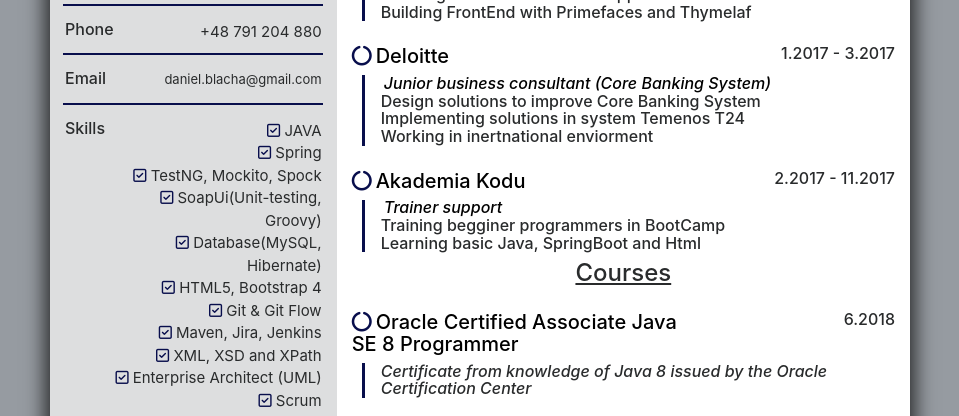
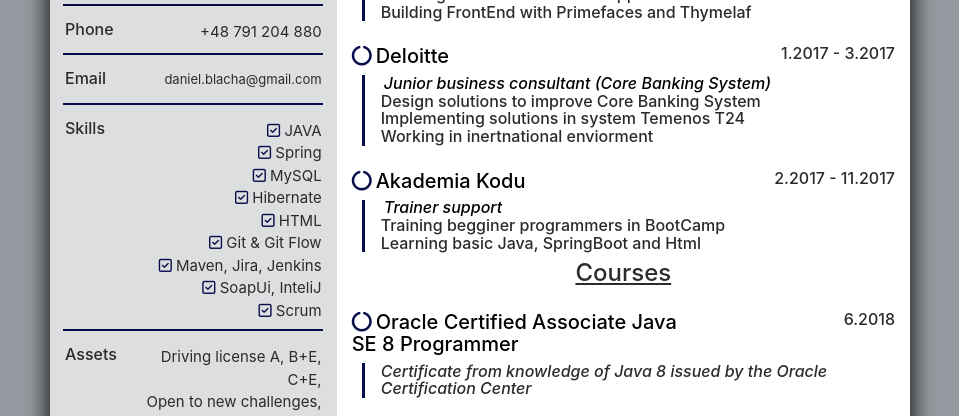
Before and after one commit to danielblacha/danielblacha.github.io, a plain HTML site: page index.html in a window 1280 px wide. Shown: the part 318-734 px from the top of the page, without its empty margins (160-1119 px from the left). Drawn offline with nearby package versions, Linux system fonts and the light colour scheme; a script that the page names is missing.

Commit message:
Update index.html

```diff
--- a/index.html
+++ b/index.html
@@ -50,14 +50,12 @@
           <div class="col-10 col-md-10 col-sm-12 text-right">
             <p><i class="fa fa-check-square-o" aria-hidden="true"></i> JAVA<br>
               <i class="fa fa-check-square-o" aria-hidden="true"></i> Spring<br>
-              <i class="fa fa-check-square-o" aria-hidden="true"></i> TestNG, Mockito, Spock<br>
-              <i class="fa fa-check-square-o" aria-hidden="true"></i> SoapUi(Unit-testing, Groovy)<br>
-              <i class="fa fa-check-square-o" aria-hidden="true"></i> Database(MySQL, Hibernate)<br>
-              <i class="fa fa-check-square-o" aria-hidden="true"></i> HTML5, Bootstrap 4<br>
+              <i class="fa fa-check-square-o" aria-hidden="true"></i> MySQL<br>
+              <i class="fa fa-check-square-o" aria-hidden="true"></i> Hibernate<br>
+              <i class="fa fa-check-square-o" aria-hidden="true"></i> HTML<br>
               <i class="fa fa-check-square-o" aria-hidden="true"></i> Git & Git Flow<br>
               <i class="fa fa-check-square-o" aria-hidden="true"></i> Maven, Jira, Jenkins<br>
-              <i class="fa fa-check-square-o" aria-hidden="true"></i> XML, XSD and XPath<br>
-              <i class="fa fa-check-square-o" aria-hidden="true"></i> Enterprise Architect (UML)<br>
+              <i class="fa fa-check-square-o" aria-hidden="true"></i> SoapUi, InteliJ<br>
               <i class="fa fa-check-square-o" aria-hidden="true"></i> Scrum<br>
             </div>
             <hr>
```
